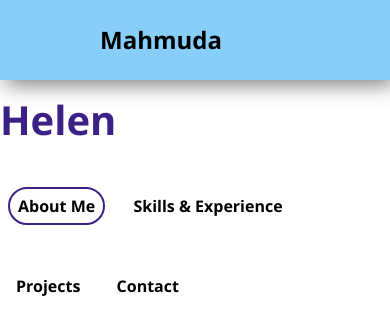
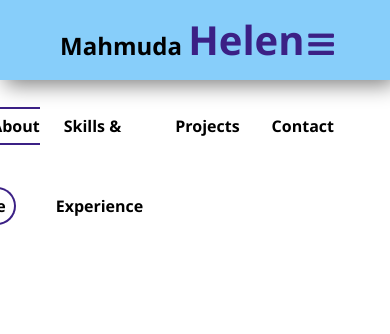
Before and after one commit to HelenMunny/JAVASCRIPT-all-time-needed-items, a plain HTML site: page RESPONSIVE-NAVBAR/index.html in a window 390 px wide. Drawn offline with Linux system fonts and the light colour scheme.

Commit message:
styling and positioning

```diff
--- a/RESPONSIVE-NAVBAR/index.html
+++ b/RESPONSIVE-NAVBAR/index.html
@@ -23,9 +23,9 @@
      <li><a href="#">Projects</a></li>
      <li><a href="#">Contact</a></li>
     </ul>
-    <!-- <button class="nav-toggle">
+    <button class="nav-toggle">
      <i class="fa fa-bars" aria-hidden="true"></i>
-    </button> -->
+    </button>
    </div>
 
  </nav>
--- a/RESPONSIVE-NAVBAR/styles.css
+++ b/RESPONSIVE-NAVBAR/styles.css
@@ -8,7 +8,7 @@
   line-height: 80px;
   font-size: 1.5rem;
   color: black;
-  padding: 0 100px;
+  padding: 0 60px;
   font-weight: bold;
 }
 .helen {
@@ -28,9 +28,10 @@ nav {
 nav ul {
   float: right;
   margin-right: 40px;
+  display: flex;
 }
 nav li {
-  display: inline-block;
+  list-style-type: none;
   margin: 0 8px;
   line-height: 80px;
 }
@@ -47,3 +48,24 @@ nav a:hover {
   border-radius: 20px;
   transition: 0.3s;
 }
+.nav-toggle {
+  position: absolute;
+  right: 1rem;
+  top: 0.6rem;
+  background: transparent;
+  border: none;
+  margin-right: 40px;
+  cursor: pointer;
+  line-height: 80px;
+}
+@media (min-width: 900px) {
+  .nav-toggle {
+    visibility: hidden;
+  }
+}
+
+@media (min-width: 900px) {
+  .nav-toggle {
+    visibility: hidden;
+  }
+}
```
